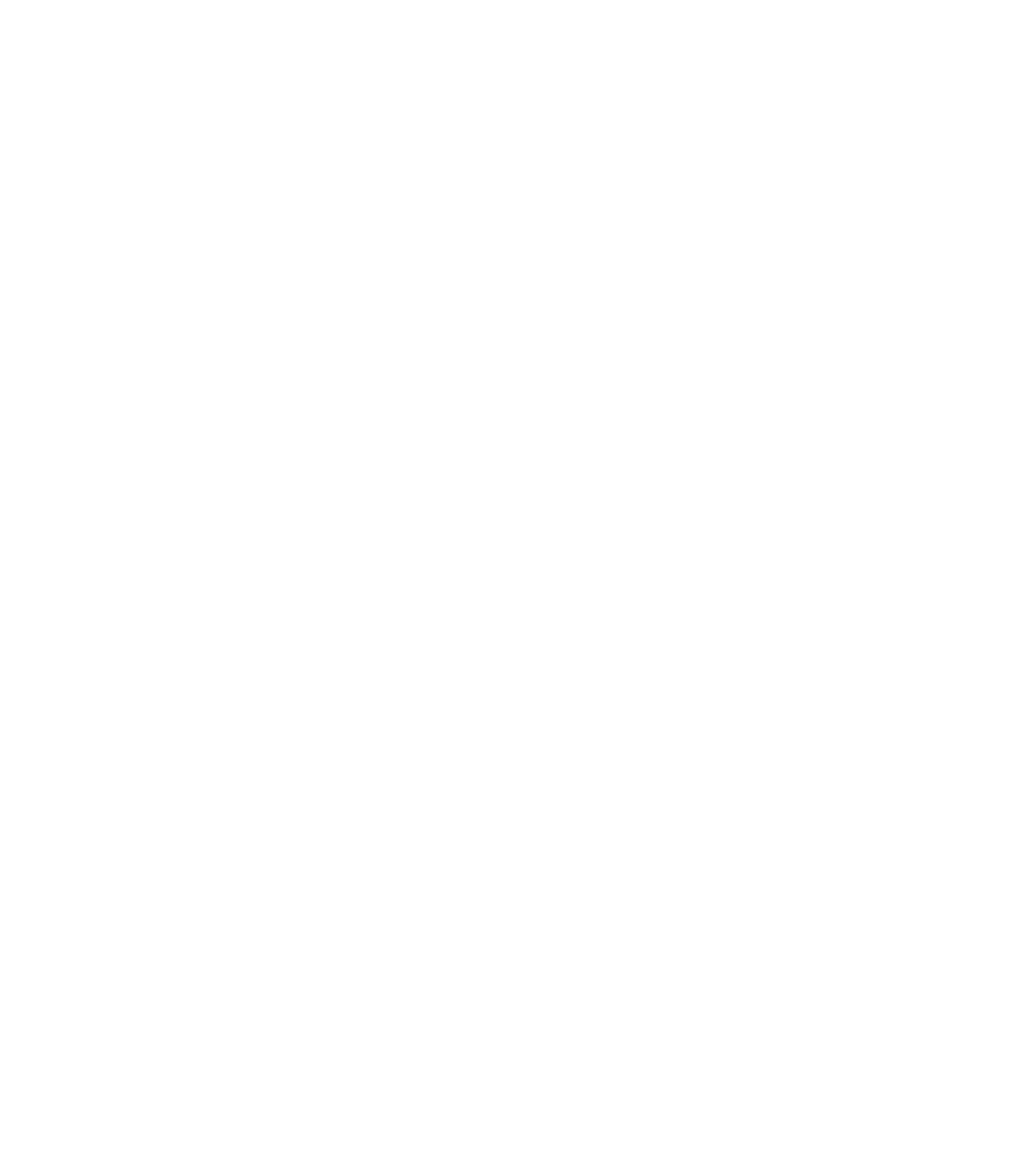
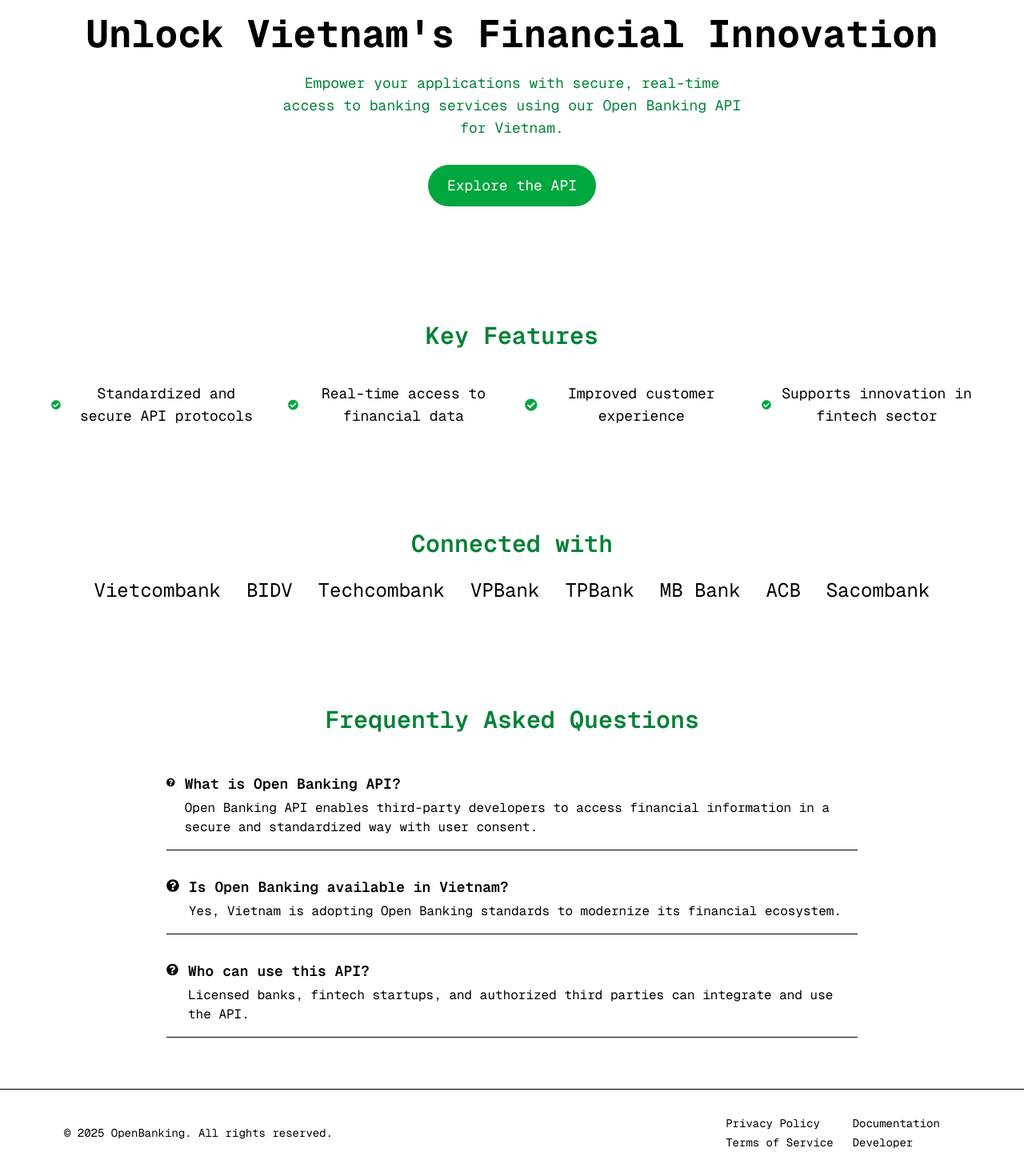
Before and after one commit to hieudoanm/openbanking.vn, a Next.js app: page / in a window 1280 px wide. Shown: the part 126-1596 px from the top of the page at 80% size. Before the commit the page ends 800 px from the top, so only its background shows below. Built offline with nearby package versions, Linux system fonts and the light colour scheme.

Commit message:
update landing

```diff
--- a/package.json
+++ b/package.json
@@ -18,6 +18,7 @@
 	},
 	"license": "GPL-3.0",
 	"author": "hieudoanm <hieumdoan@gmail.com> (https://hieudoanm.github.io)",
+	"packageManager": "pnpm@10.13.1",
 	"scripts": {
 		"format": "prettier --cache --write .",
 		"lint": "next lint",
@@ -31,7 +32,8 @@
 	"dependencies": {
 		"next": "15.3.5",
 		"react": "19.1.0",
-		"react-dom": "19.1.0"
+		"react-dom": "19.1.0",
+		"react-icons": "5.5.0"
 	},
 	"devDependencies": {
 		"@eslint/eslintrc": "3.3.1",
--- /dev/null
+++ b/src/components/Features.tsx
@@ -0,0 +1,25 @@
+import { FC } from 'react';
+import { FaCheckCircle } from 'react-icons/fa';
+
+const features: string[] = [
+	'Standardized and secure API protocols',
+	'Real-time access to financial data',
+	'Improved customer experience',
+	'Supports innovation in fintech sector',
+];
+
+export const Features: FC = () => {
+	return (
+		<section id="features" className="px-4 py-16 text-center">
+			<h3 className="mb-10 text-3xl font-semibold text-green-700">Key Features</h3>
+			<div className="mx-auto grid max-w-6xl gap-8 md:grid-cols-2 lg:grid-cols-4">
+				{features.map((feature, index) => (
+					<div key={index} className="flex items-center justify-center gap-3">
+						<FaCheckCircle className="text-xl text-green-600" />
+						<span className="text-lg">{feature}</span>
+					</div>
+				))}
+			</div>
+		</section>
+	);
+};
--- /dev/null
+++ b/src/components/Footer.tsx
@@ -0,0 +1,25 @@
+import { FC } from 'react';
+
+export const Footer: FC = () => {
+	return (
+		<footer className="border-t bg-white text-sm">
+			<div className="mx-auto flex max-w-6xl flex-col items-center justify-between gap-4 px-4 py-8 md:flex-row">
+				<p>&copy; {new Date().getFullYear()} OpenBanking. All rights reserved.</p>
+				<div className="grid grid-cols-2 gap-x-6 gap-y-1 text-center md:text-left">
+					<a href="/privacy" className="hover:underline">
+						Privacy Policy
+					</a>
+					<a href="/docs" className="hover:underline">
+						Documentation
+					</a>
+					<a href="/terms" className="hover:underline">
+						Terms of Service
+					</a>
+					<a href="/developer" className="hover:underline">
+						Developer
+					</a>
+				</div>
+			</div>
+		</footer>
+	);
+};
--- /dev/null
+++ b/src/components/FrequentlyAskedQuestions.tsx
@@ -0,0 +1,39 @@
+import { FC } from 'react';
+import { FaQuestionCircle } from 'react-icons/fa';
+
+const faqs = [
+	{
+		question: 'What is Open Banking API?',
+		answer:
+			'Open Banking API enables third-party developers to access financial information in a secure and standardized way with user consent.',
+	},
+	{
+		question: 'Is Open Banking available in Vietnam?',
+		answer: 'Yes, Vietnam is adopting Open Banking standards to modernize its financial ecosystem.',
+	},
+	{
+		question: 'Who can use this API?',
+		answer: 'Licensed banks, fintech startups, and authorized third parties can integrate and use the API.',
+	},
+];
+
+export const FrequentlyAskedQuestions: FC = () => {
+	return (
+		<section id="faqs" className="mx-auto max-w-4xl bg-white px-4 py-16">
+			<h3 className="mb-12 text-center text-3xl font-semibold text-green-700">Frequently Asked Questions</h3>
+			<div className="space-y-8">
+				{faqs.map((faq, index) => (
+					<div key={index} className="border-b pb-4">
+						<div className="flex items-start gap-3">
+							<FaQuestionCircle className="mt-1" />
+							<div>
+								<h4 className="mb-1 text-lg font-semibold">{faq.question}</h4>
+								<p className="">{faq.answer}</p>
+							</div>
+						</div>
+					</div>
+				))}
+			</div>
+		</section>
+	);
+};
--- /dev/null
+++ b/src/components/Hero.tsx
@@ -0,0 +1,16 @@
+import { FC } from 'react';
+
+export const Hero: FC = () => {
+	return (
+		<header className="px-4 py-20 text-center">
+			<h2 className="mb-6 text-4xl font-bold md:text-5xl">Unlock Vietnam's Financial Innovation</h2>
+			<p className="mx-auto mb-8 max-w-xl text-lg text-green-700">
+				Empower your applications with secure, real-time access to banking services using our Open Banking API for
+				Vietnam.
+			</p>
+			<button className="rounded-full bg-green-600 px-6 py-3 text-lg text-white hover:bg-green-700">
+				Explore the API
+			</button>
+		</header>
+	);
+};
--- /dev/null
+++ b/src/components/LogosCloud.tsx
@@ -0,0 +1,16 @@
+import { FC } from 'react';
+
+const logos = ['Vietcombank', 'BIDV', 'Techcombank', 'VPBank', 'TPBank', 'MB Bank', 'ACB', 'Sacombank'];
+
+export const LogosCloud: FC = () => {
+	return (
+		<section className="py-16">
+			<div className="mb-6 text-center text-3xl font-semibold text-green-700">Connected with</div>
+			<div className="flex flex-wrap justify-center gap-8 text-2xl">
+				{logos.map((logo, index) => (
+					<span key={index}>{logo}</span>
+				))}
+			</div>
+		</section>
+	);
+};
--- /dev/null
+++ b/src/components/Navbar.tsx
@@ -0,0 +1,24 @@
+import Link from 'next/link';
+import { FC } from 'react';
+import { FaPlug } from 'react-icons/fa';
+
+export const Navbar: FC = () => {
+	return (
+		<nav className="flex items-center justify-between px-8 py-4 shadow-md">
+			<h1 className="flex items-center gap-2 text-2xl font-bold text-green-600">
+				<FaPlug /> OpenBanking
+			</h1>
+			<div className="space-x-6">
+				<a href="#features" className="hover:text-green-600">
+					Features
+				</a>
+				<a href="#faqs" className="hover:text-green-600">
+					FAQs
+				</a>
+				<Link href="#" className="rounded-md bg-green-600 px-4 py-2 text-white transition hover:bg-green-700">
+					Get Started
+				</Link>
+			</div>
+		</nav>
+	);
+};
--- a/src/pages/index.tsx
+++ b/src/pages/index.tsx
@@ -1,5 +1,22 @@
-const HomePage = () => {
-	return <></>;
+import { FrequentlyAskedQuestions } from '@openbanking.vn/components/FrequentlyAskedQuestions';
+import { Features } from '@openbanking.vn/components/Features';
+import { Hero } from '@openbanking.vn/components/Hero';
+import { LogosCloud } from '@openbanking.vn/components/LogosCloud';
+import type { NextPage } from 'next';
+import { Footer } from '@openbanking.vn/components/Footer';
+import { Navbar } from '@openbanking.vn/components/Navbar';
+
+const HomePage: NextPage = () => {
+	return (
+		<>
+			<Navbar />
+			<Hero />
+			<Features />
+			<LogosCloud />
+			<FrequentlyAskedQuestions />
+			<Footer />
+		</>
+	);
 };
 
 export default HomePage;
--- a/src/styles/globals.css
+++ b/src/styles/globals.css
@@ -1,26 +1 @@
 @import 'tailwindcss';
-
-:root {
-	--background: #ffffff;
-	--foreground: #171717;
-}
-
-@theme inline {
-	--color-background: var(--background);
-	--color-foreground: var(--foreground);
-	--font-sans: var(--font-geist-sans);
-	--font-mono: var(--font-geist-mono);
-}
-
-@media (prefers-color-scheme: dark) {
-	:root {
-		--background: #0a0a0a;
-		--foreground: #ededed;
-	}
-}
-
-body {
-	background: var(--background);
-	color: var(--foreground);
-	font-family: Arial, Helvetica, sans-serif;
-}
```
Also changed, not shown: 1 other file (tests, documents, lock files or other folders).
